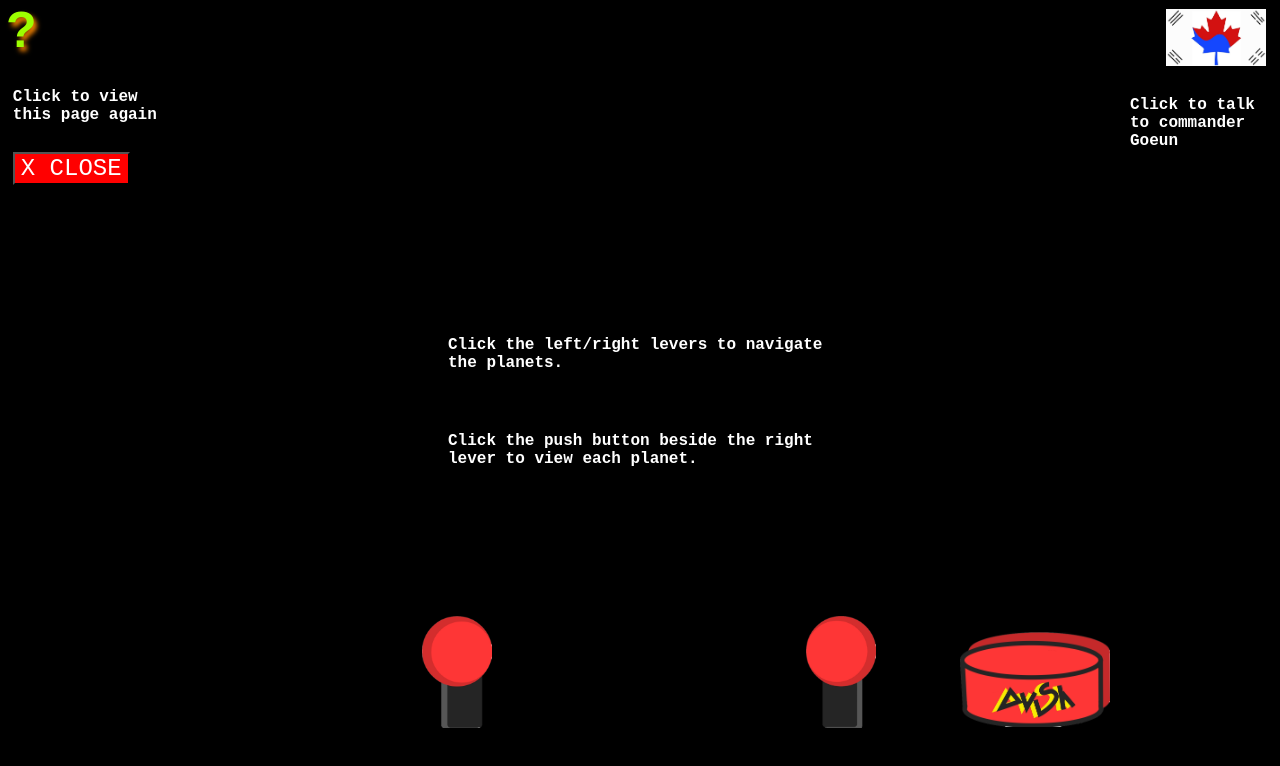
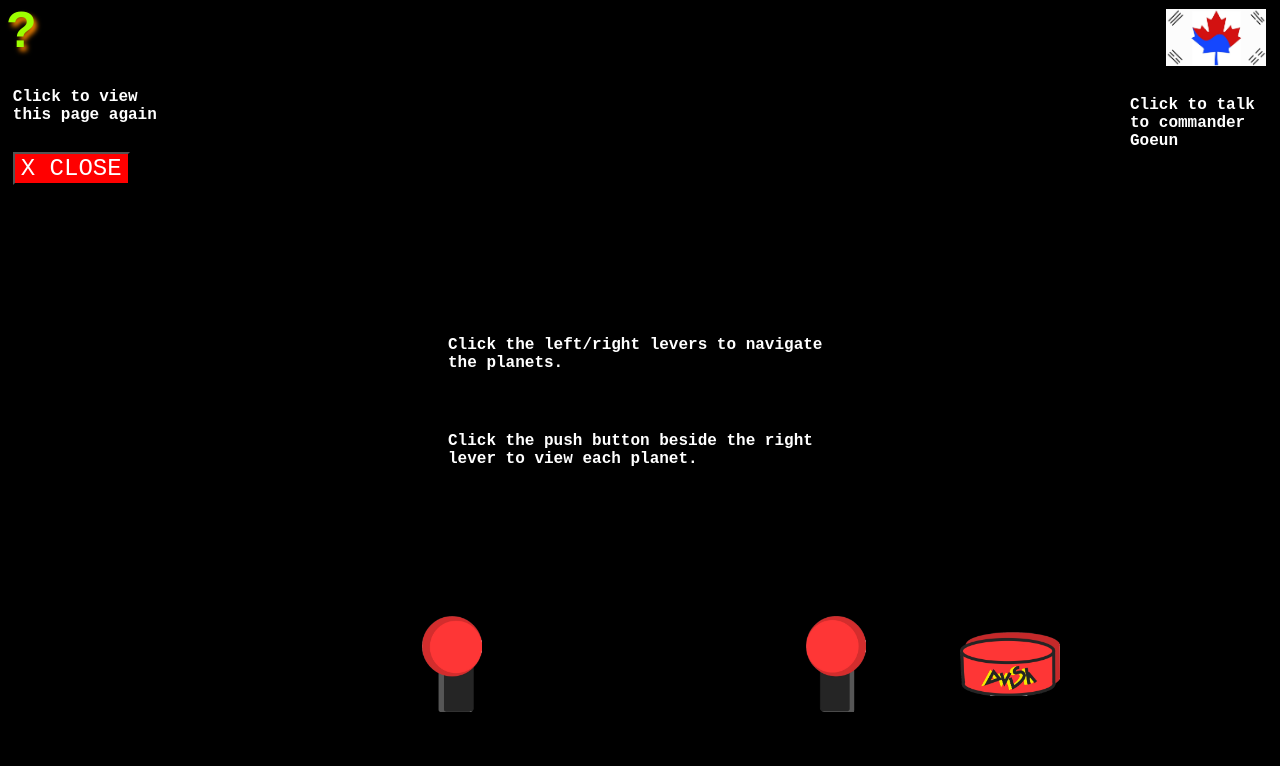
Before and after one commit to goeunj/goeunj.github.io, a plain HTML site: page index.html in a window 1280 px wide. Drawn offline with nearby package versions, Linux system fonts and the light colour scheme.

Commit message:
Update main.css

```diff
--- a/main.css
+++ b/main.css
@@ -188,7 +188,7 @@ p{
 #pushbtn{
   height: auto;
   width: auto;
-  max-width: 150px;
+  max-width: 100px;
   max-height: auto;
 
   position: fixed;
@@ -202,7 +202,7 @@ p{
 #leftbtn{
   height: auto;
   width: auto;
-  max-width: 70px;
+  max-width: 60px;
   max-height: auto;
 
   position: fixed;
@@ -216,7 +216,7 @@ p{
 #rightbtn{
   height: auto;
   width: auto;
-  max-width: 70px;
+  max-width: 60px;
   max-height: auto;
 
   position: fixed;
```
